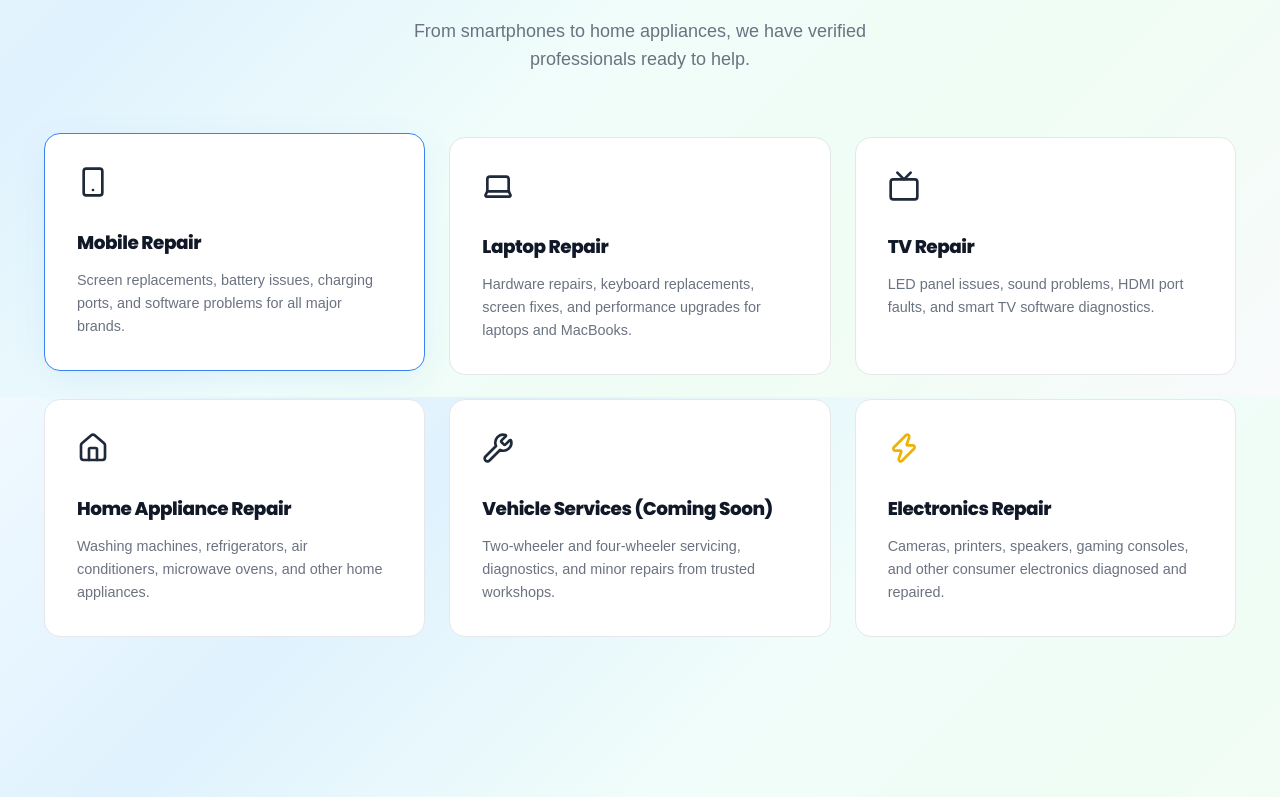
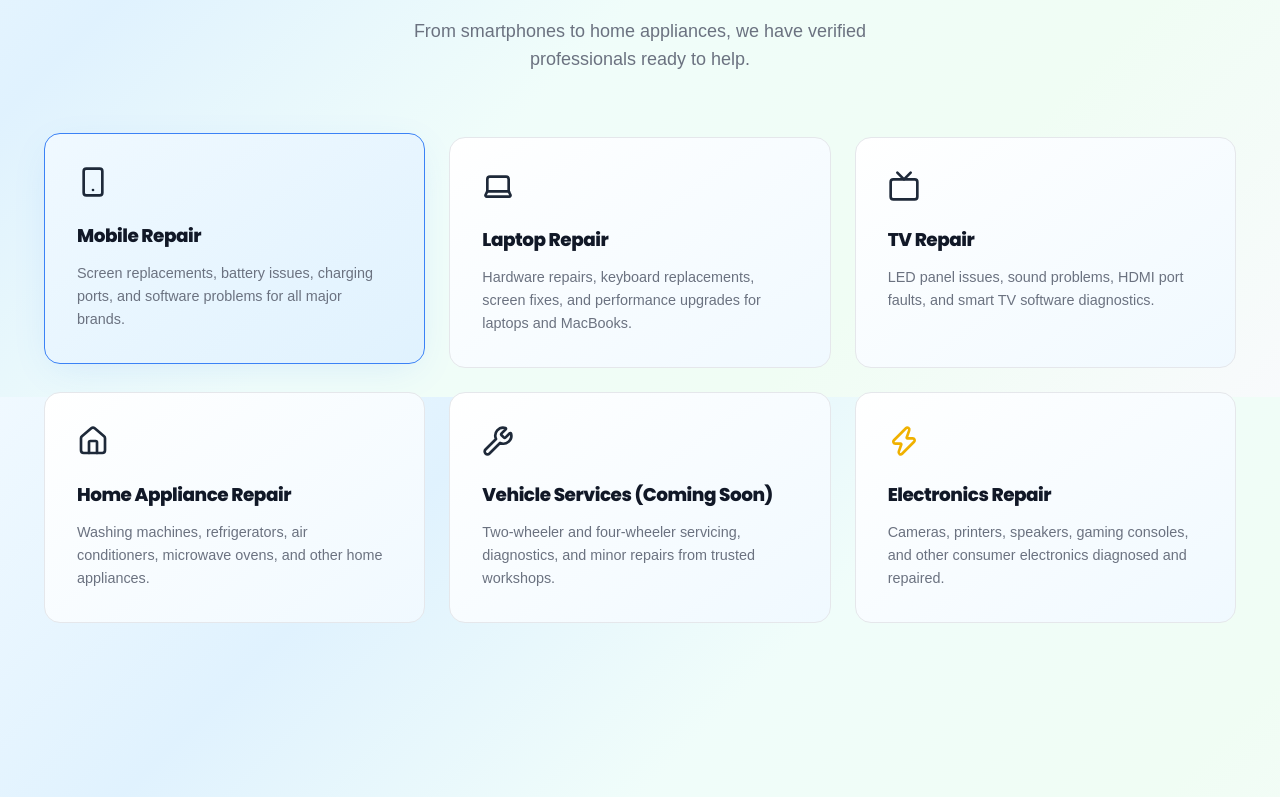
Before and after one commit to Saneajayy/rparwebb, a React (Vite) app: page / in a window 1280 px wide. Shown: the part 2003-2800 px from the top of the page. Built offline with nearby package versions, Linux system fonts and the light colour scheme; a web font is replaced by a local one.

Commit message:
UI: unify Services card heights, remove 100vh constraint, and add premium background gradient

```diff
--- a/src/index.css
+++ b/src/index.css
@@ -979,7 +979,6 @@ main {
 
 /* ===== Services Section ===== */
 .services-container {
-  min-height: 100vh;
   display: flex;
   flex-direction: column;
   justify-content: flex-start;
@@ -990,11 +989,15 @@ main {
 .services-grid {
   display: grid;
   grid-template-columns: repeat(3, 1fr);
+  grid-auto-rows: 1fr;
   gap: 24px;
 }
 
 .service-card {
-  background-color: #fff;
+  background: linear-gradient(145deg, #ffffff 0%, #f0f9ff 100%);
+  display: flex;
+  flex-direction: column;
+  height: 100%;
   border: 1px solid var(--color-border);
   border-radius: var(--border-radius-md);
   padding: 32px;
@@ -1005,6 +1008,7 @@ main {
 .service-card:hover,
 .service-card.active-card {
   border-color: #3b82f6;
+  background: linear-gradient(145deg, #f0f9ff 0%, #e0f2fe 100%);
   box-shadow: 0 10px 40px -10px rgba(59, 130, 246, 0.15);
   transform: translateY(-4px);
 }
```
